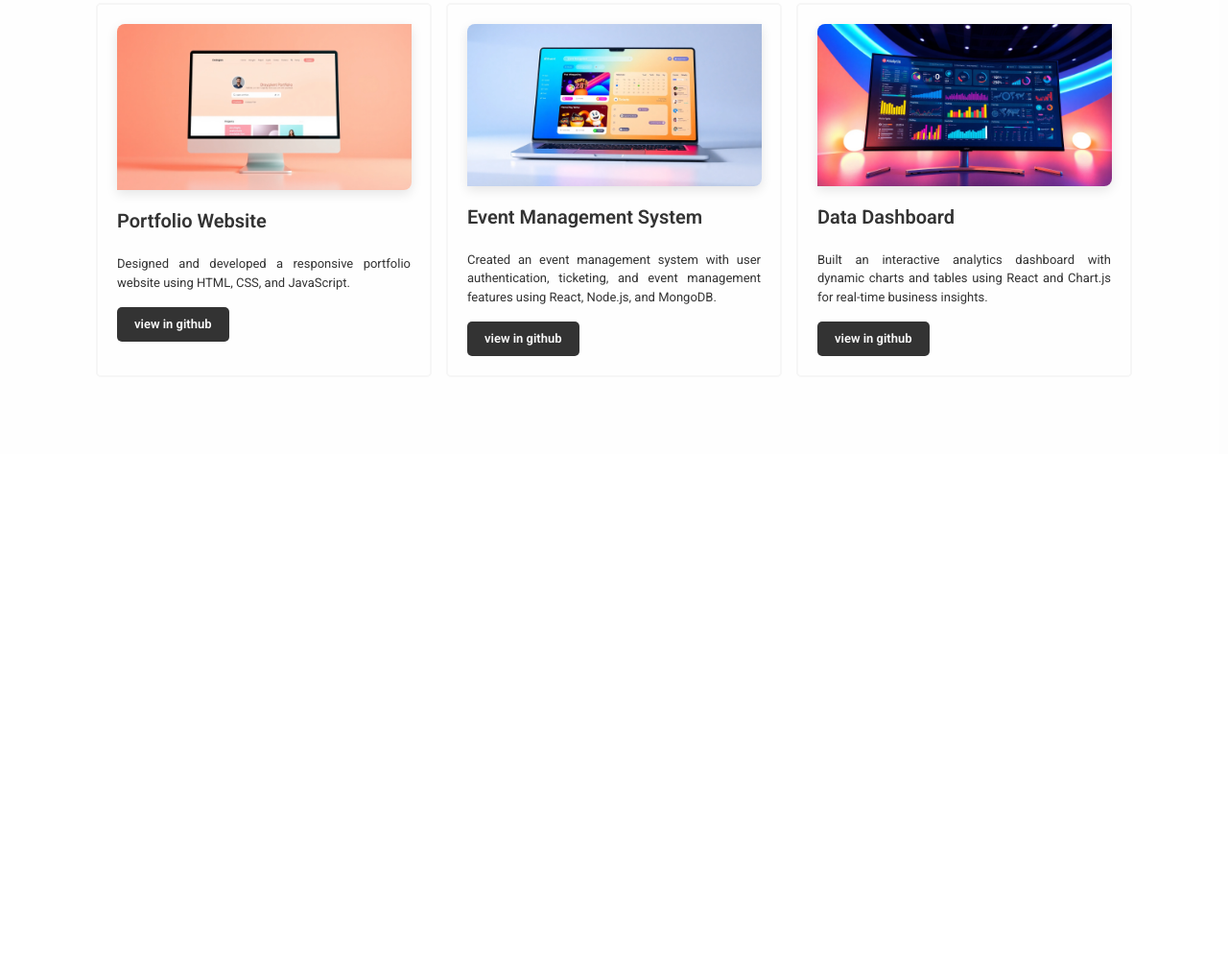
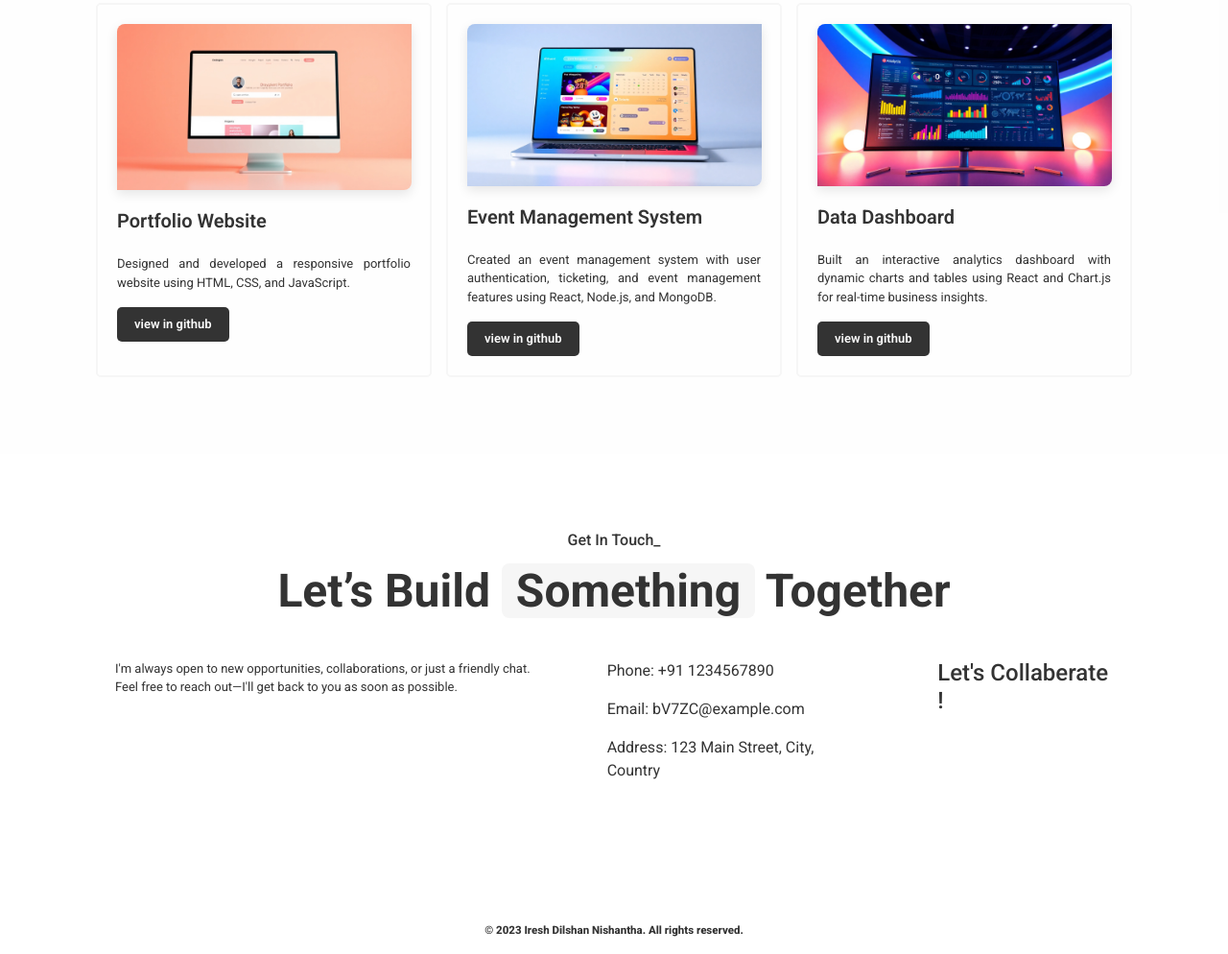
Before and after one commit to ireshdilsh/portfolio, a plain HTML site: page index.html in a window 1280 px wide. Shown: the part 3335-4329 px from the top of the page at 96% size. Before the commit the page ends 3808 px from the top, so only its background shows below. Drawn offline with nearby package versions, Linux system fonts and the light colour scheme.

Commit message:
feat: enhance contact section with new layout and styling for better engagement

```diff
--- a/index.html
+++ b/index.html
@@ -18,8 +18,8 @@
     <a href="#portfolio">Portfolio</a>
     <a href="#about">About Me</a>
     <a href="#expertise">My Expertise</a>
-    <a href="">My Works</a>
-    <a href="">Contact Me</a>
+    <a href="#works">My Works</a>
+    <a href="#contact">Contact Me</a>
   </nav>
 
   <section id="portfolio">
@@ -437,9 +437,31 @@
   </section>
 
   <section id="contact">
+    <div class="sub-title">
+      <h6>Get In Touch_</h6>
+    </div>
+    <div class="title">
+      <span>Let’s Build <span id="colored-text">Something</span> Together</span>
+    </div>
+   <div class="contact-body">
+    <div class="left-side">
+      <p>I'm always open to new opportunities, collaborations, or just a friendly chat. Feel free to reach out—I'll get back to you as soon as possible.</p>
+    </div>
+    <div class="middle-side">
+     <p>Phone: +91 1234567890</p>
+     <p>Email: bV7ZC@example.com</p>
+     <p>Address: 123 Main Street, City, Country</p>
 
+    </div>
+    <div class="right-side">
+      <h4>Let's Collaberate !</h4>
+    </div>
+   </div>
   </section>
-  </h1>
+
+  <footer>
+    <p>&copy; 2023 Iresh Dilshan Nishantha. All rights reserved.</p>
+  </footer>
 
   <script src="https://cdn.jsdelivr.net/npm/bootstrap@5.3.6/dist/js/bootstrap.bundle.min.js"
     integrity="sha384-j1CDi7MgGQ12Z7Qab0qlWQ/Qqz24Gc6BM0thvEMVjHnfYGF0rmFCozFSxQBxwHKO"
--- a/style.css
+++ b/style.css
@@ -504,3 +504,49 @@ nav a:hover::after{
   margin-bottom: 20px;
   box-shadow: rgba(0, 0, 0, 0.1) 0px 4px 12px;
 }
+
+#contact{
+  display: flex;
+  justify-content: center;
+  align-items: center;
+  flex-direction: column;
+  padding: 80px 120px;
+}
+
+#contact .title span{
+  font-size: 48px;
+  font-weight: 700;
+}
+
+#contact .title span #colored-text{
+  background-color: var(--border-color);
+  padding: 0 15px;
+  border-radius: 8px;
+}
+
+#contact .contact-body{
+  display: flex;
+  gap: 80px;
+  margin-top: 35px;
+}
+
+#contact .contact-body .left-side{
+  width: 450px;
+}
+
+#contact .contact-body .left-side p{
+  text-align: justify;
+  font-size: 13px;
+}
+
+footer{
+  display: flex;
+  justify-content: center;
+  align-items: center;
+}
+
+footer p{
+  padding: 50px 0 0 0;
+  font-size: 11.5px;
+  font-weight: 800;
+}
```
